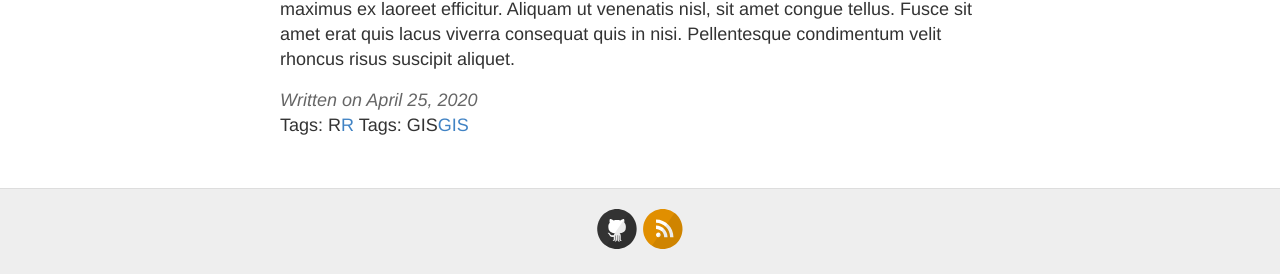
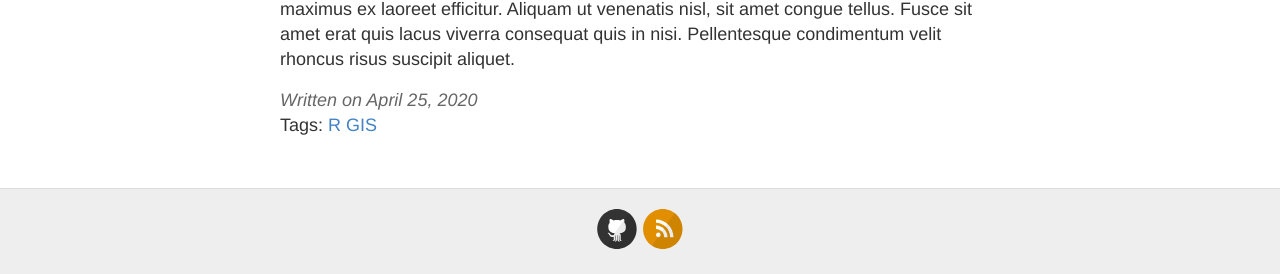
Before and after one commit to RMRubert/RMRubert.github.io, a Jekyll site: the page built from _posts/2020-4-25-First-post.md, in a window 1280 px wide. Shown: the part 663-937 px from the top of the page. Built offline with Jekyll 4.4.1, drawn with Linux system fonts in a browser that asks for light colours.

Commit message:
Update post.html

```diff
--- a/_layouts/post.html
+++ b/_layouts/post.html
@@ -22,8 +22,9 @@
 	</div>
 
     <div class="tag">
+		Tags:
 		{% for tag in page.tags %}
-		  Tags: {{ tag }}<a class="label" href="/blog/tag/#{{ tag | slugify }}">{{ tag }}</a>
+		  <a class="label" href="/blog/tag/#{{ tag | slugify }}">{{ tag }}</a>
 		{% endfor %}
 	</div>
 
```
